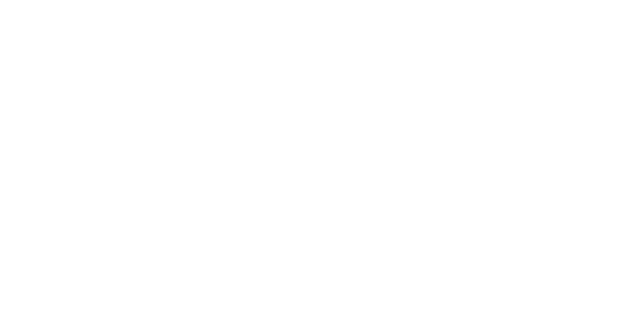
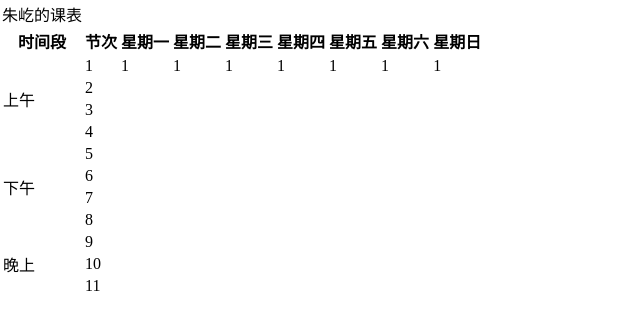
Before and after one commit to zhu2897046312/jyu-management-service, a Vue app in the folder front_src/: page /printfCourse in a window 1280 px wide. Before the commit this address had no page. Shown: the top 330 px of the page, without its empty margins (0-640 px from the left). Built offline with nearby package versions, Linux system fonts and the light colour scheme.

Commit message:
个人课表查询部分-01

```diff
--- a/front_src/src/components/Section.vue
+++ b/front_src/src/components/Section.vue
@@ -24,7 +24,10 @@
     return {
       activeDropdown: null,
       menuItems: [
-      { title: '报名申请', options: ["学籍异动申请", "学生申请交流项目",
+      {
+        title: '报名申请',
+        options: [
+          "学籍异动申请", "学生申请交流项目",
           "辅修报名","重修报名",
           "学生证补办申请","学生转专业申请",
           "场地预约申请","考试项目报名",
@@ -33,18 +36,54 @@
           "补考确认","学科竞赛报名",
           "创新创业报名","学生退书申请",
           "开放性实验项目申请","学士学位申请",
-                                    "学生实习申报"] },
-      { title: '信息维护', options: ["学生监护人让人信息采集", "学生个人信息维护",
+          "学生实习申报"
+        ]
+        },
+      {
+        title: '信息维护',
+        options: [
+          "学生监护人让人信息采集", "学生个人信息维护",
           "主修专业确认","个人培养方案",
           "创新创业学分确认","实习过程资料",
           "学生自主报到注册","分流专业确认",
-                                "专业方向确认"] },
-      { title: '选课', options: ["个人课表查询", "自主选课",
+          "专业方向确认"
+        ]
+      },
+      {
+        title: '选课',
+        options: [
+          "个人课表查询", "自主选课",
           "筛选结果查询","教材预订",
           "实验选课","实验预约",
-                                  "实习选xiang'm"] },
-      { title: '信息查询', options: ['Option 1', 'Option 2'] },
-      { title: '教学评价', options: ['Option 1', 'Option 2'] }
+          "实习选项目"
+        ]
+      },
+      {
+        title: '信息查询',
+        options: [
+          '查询个人信息', '学籍预警查询',
+          "毕业市核结果核查","班级课表查询",
+          "个人课表查询","查询空闲教室",
+          "学生选课情况确认","选课名单查询",
+          "重修课程查询","学生成绩查询",
+          "考试信息查询","创新创业获得学分",
+          "教材明细查询","网上上课地址维护",
+          "辅修二学位课表打印","重修指导查询",
+          "学业预警处理查询","学生证书打印",
+          "学生学业情况查询","全校课表查询",
+          "实验成绩查询","学生成绩总表打印",
+          "实习成绩查询","教学执行计划查看",
+          "学生课表查询(按周次)","网上上课地址查询",
+        ]
+      },
+      {
+        title: '教学评价',
+        options: [
+          '学生评价', '问卷调查',
+          "过程评价","最佳教师评选",
+          "课程问卷调查","教学信息反馈",
+        ]
+      }
     ]
     };
   },
@@ -60,7 +99,7 @@
     // 映射对象，将 option 值映射到路由名称
     const routeMap = {
       '自主选课': 'EnrollCourse',
-      '其他': 'AnotherComponent'
+      '个人课表查询': 'PrintfCourse'
       // 添加更多映射
     };
 
--- a/front_src/src/router/index.js
+++ b/front_src/src/router/index.js
@@ -3,7 +3,7 @@
 import Index from '@/views/Index.vue';
 import Login from '@/views/Login.vue';
 import EnrollCourse from '@/views/EnrollCourse.vue';
-
+import PrintfCourse from '@/views/PrintfCourse.vue';
 const routes = [
   {
     path: '/',
@@ -24,6 +24,11 @@
     name: 'EnrollCourse',
     component: EnrollCourse,
   },
+  {
+    path: '/printfCourse',
+    name: 'PrintfCourse',
+    component: PrintfCourse,
+  },
 ];
 
 const router = createRouter({
--- /dev/null
+++ b/front_src/src/views/PrintfCourse.vue
@@ -0,0 +1,70 @@
+<template>
+    <div class="container">
+        <table>
+            <thead>
+                <tr>朱屹的课表</tr>
+                <tr>
+                    <th>时间段</th>
+                    <th>节次</th>
+                    <th>星期一</th>
+                    <th>星期二</th>
+                    <th>星期三</th>
+                    <th>星期四</th>
+                    <th>星期五</th>
+                    <th>星期六</th>
+                    <th>星期日</th>
+                </tr>
+            </thead>
+            <tbody>
+                <tr>
+                    <td rowspan="4">上午</td>
+                    <td>1</td>
+                    <td>1</td>
+                    <td>1</td>
+                    <td>1</td>
+                    <td>1</td>
+                    <td>1</td>
+                    <td>1</td>
+                    <td>1</td>
+                </tr>
+                <tr>
+                    <td>2</td>
+                </tr>
+                <tr>
+                    <td>3</td>
+                </tr>
+                <tr>
+                    <td>4</td>
+                </tr>
+                <tr>
+                    <td rowspan="4">下午</td>
+                    <td>5</td>
+                </tr>
+                <tr>
+                    <td>6</td>
+                </tr>
+                <tr>
+                    <td>7</td>
+                </tr>
+                <tr>
+                    <td>8</td>
+                </tr>
+                <tr>
+                    <td rowspan="4">晚上</td>
+                    <td>9</td>
+                </tr>
+                <tr>
+                    <td>10</td>
+                </tr>
+                <tr>
+                    <td>11</td>
+                </tr>
+            </tbody>
+        </table>
+    </div>
+
+</template>
+
+<script>
+
+</script>
```
Also changed, not shown: 1 other file (tests, documents, lock files or other folders). Lines whose indentation alone changed are shown as unchanged.
